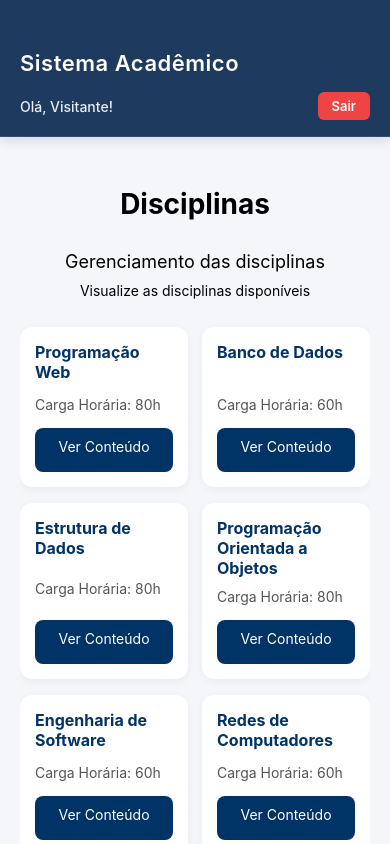
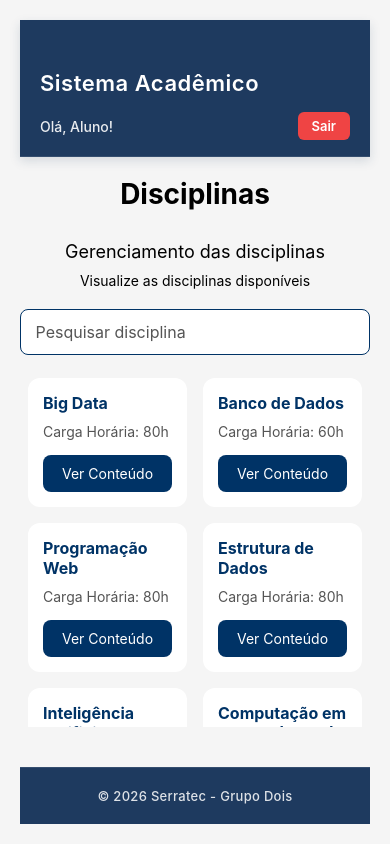
Before and after one commit to LuizaTavares05/REACT_3, a React Native app in the folder SistemaAcademico/: screen /Disciplinas in a window 390 px wide. Built offline with nearby package versions, Linux system fonts and the light colour scheme.

Commit message:
Implementando filter

```diff
--- a/SistemaAcademico/src/pages/Disciplinas/index.tsx
+++ b/SistemaAcademico/src/pages/Disciplinas/index.tsx
@@ -1,166 +1,174 @@
-import { View, Text, FlatList, TouchableOpacity, StyleSheet, ScrollView, } from "react-native";
-import Header from "../../components/Header";
-import Footer from "../../components/Footer";
+import { useState } from 'react';
+import { View, Text, FlatList, TouchableOpacity, StyleSheet, TextInput } from 'react-native';
+import Header  from '../../components/Header';
+import Footer from '../../components/Footer';
 
 export default function Disciplinas() {
+
    const disciplinas = [
      {
-      nome: "Programação Web",
-      cargaHoraria: "80h",
+   nome: "Big Data",
+   cargaHoraria: "80h"
     },
      {
    nome: "Banco de Dados",
-      cargaHoraria: "60h",
+   cargaHoraria: "60h"
+    },
+   {
+   nome: "Programação Web",
+   cargaHoraria: "80h"
     },
      {
    nome: "Estrutura de Dados",
-      cargaHoraria: "80h",
+   cargaHoraria: "80h"
    },
+
    {
-      nome: "Programação Orientada a Objetos",
-      cargaHoraria: "80h",
+    nome: "Inteligência Artificial",
+    cargaHoraria: "60h"
   },
+
+    {
+   nome: "Computação em Nuvem (Cloud)",
+   cargaHoraria: "60h"
+   },
+
    {
    nome: "Engenharia de Software",
-      cargaHoraria: "60h",
+   cargaHoraria: "70h"
    },
    {
    nome: "Redes de Computadores",
-      cargaHoraria: "60h",
+   cargaHoraria: "60h"
    },
    {
    nome: "Segurança da Informação",
-      cargaHoraria: "40h",
+   cargaHoraria: "40h"
    },
    {
    nome: "Desenvolvimento Mobile",
-      cargaHoraria: "60h",
+   cargaHoraria: "60h"
    },
    ];
 
-  const nomeDoUsuarioLogado = "Visitante";
+   const nomeDoUsuarioLogado = "Aluno";
+
+   const [pesquisa, setPesquisa] = useState ("");
+   const disciplinasFiltradas = disciplinas.filter((disciplinas) =>
+    disciplinas.nome.toLowerCase().includes(pesquisa.toLowerCase()));
 
     return (
-    <View style={styles.container}>
+
+    <View style = {styles.container}>
       <Header nomeUsuario={nomeDoUsuarioLogado} />
-      <ScrollView contentContainerStyle={styles.scrollContainer}>
-        <View style={styles.conteudoPrincipal}>
-          <Text style={styles.titulo}>Disciplinas</Text>
-          <Text style={styles.subtitulo}>Gerenciamento das disciplinas</Text>
-          <Text style={styles.descricao}>
-            Visualize as disciplinas disponíveis
-          </Text>
+
+      <Text style = {styles.titulo}>Disciplinas</Text>
+      <Text style = {styles.subtitulo}>Gerenciamento das disciplinas</Text>
+      <Text style = {styles.descricao}>Visualize as disciplinas disponíveis</Text>
+
+      <TextInput style = {styles.input} placeholder=' Pesquisar disciplina ' value={pesquisa} onChangeText={setPesquisa} />
 
         <FlatList
-            data={disciplinas}
+            data={disciplinasFiltradas}
             keyExtractor={(index) => index.toString()}
             numColumns={2}
-            scrollEnabled={false}
-            columnWrapperStyle={styles.linhaGrid}
-            showsVerticalScrollIndicator={false}
-            style={styles.lista}
-            renderItem={({ item }) => (
-              <View style={styles.card}>
+            showsVerticalScrollIndicator = {false}
+
+            ListEmptyComponent={
+              <Text style = {styles.naoEncontrado}>Nenhuma disciplina encontrada!</Text>
+            }
+
+            renderItem={({item}) => (
+             <View style = {styles.card}>
                 <Text style={styles.nome}>{item.nome}</Text>
-                <Text style={styles.carga}>
-                  Carga Horária: {item.cargaHoraria}
-                </Text>
+                <Text style = {styles.carga}>Carga Horária: {item.cargaHoraria}</Text>
 
-                <TouchableOpacity style={styles.botao}>
-                  <Text style={styles.botaoTexto}>Ver Conteúdo</Text>
+                    <TouchableOpacity style = {styles.botao}>
+                        <Text style = {styles.botaoTexto}>Ver Conteúdo</Text>
                     </TouchableOpacity>
             </View>
             )}
         />
-        </View>
-
       <Footer />
-      </ScrollView>
     </View>
   );
 }
 
 const styles = StyleSheet.create({
+
  container: {
   flex: 1,
-    backgroundColor: '#f5f6fa',
-    padding: 0,
+  padding: 20,
+  backgroundColor: "#f5f5f5"
  },
-  scrollContainer: {
-    flexGrow: 1,
-    justifyContent: 'space-between',
-    width: '100%',
-  },
-  conteudoPrincipal: {
-    paddingVertical: 30,
-    paddingHorizontal: 20,
-    alignItems: 'center',
-    width: '100%',
-  },
+
  titulo: {
-    padding: 20,
+  padding:20,
   fontSize: 28,
   fontWeight: "bold",
-    textAlign: "center",
+  textAlign: "center"
  },
 
  subtitulo: {
   fontSize: 18,
   textAlign: "center",
-    marginTop: 10,
+  marginTop: 10
  },
 
  descricao: {
   textAlign: "center",
   marginBottom: 20,
-    marginTop: 10,
-  },
-
-  lista: {
-    width: '100%',
-  },
-
-  linhaGrid: {
-    justifyContent: 'space-between',
-    width: '100%',
+  marginTop: 10
  },
 
  card: {
+  flex: 1,
   backgroundColor: "#fff",
-    marginVertical: 8,
+  margin: 8,
   padding: 15,
   borderRadius: 12,
-    elevation: 4,
-    width: '48%',
-    justifyContent: 'space-between',
-    shadowColor: '#000',
-    shadowOffset: { width: 0, height: 2 },
-    shadowOpacity: 0.05,
-    shadowRadius: 8,
+  elevation: 4
  },
 
  nome: {
   fontSize: 16,
   fontWeight: "bold",
   color: "#003366",
-    marginBottom: 10,
-    minHeight: 44,
+  marginBottom: 10
  },
 
  carga: {
   color: "#555",
-    marginBottom: 15,
+  marginBottom: 15
  },
 
  botao: {
   backgroundColor: "#003366",
   padding: 10,
-    borderRadius: 8,
-    minHeight: 44,
+  borderRadius: 8
  },
 
  botaoTexto: {
   color: "#fff",
+  textAlign: "center"
+ },
+
+ input:{
+  backgroundColor: "#fff",
+  borderRadius: 8,
+  paddingVertical: 12,
+  paddingHorizontal:10,
+  color: "#555",
+  borderWidth: 1.5,
+  borderColor: "#003366",
+  fontSize:16,
+  marginBottom:15,
+ },
+
+ naoEncontrado:{
   textAlign: "center",
-  },
+  fontSize: 16,
+  color: "#555",
+ }
+
 });
```
Lines whose indentation alone changed are shown as unchanged.
